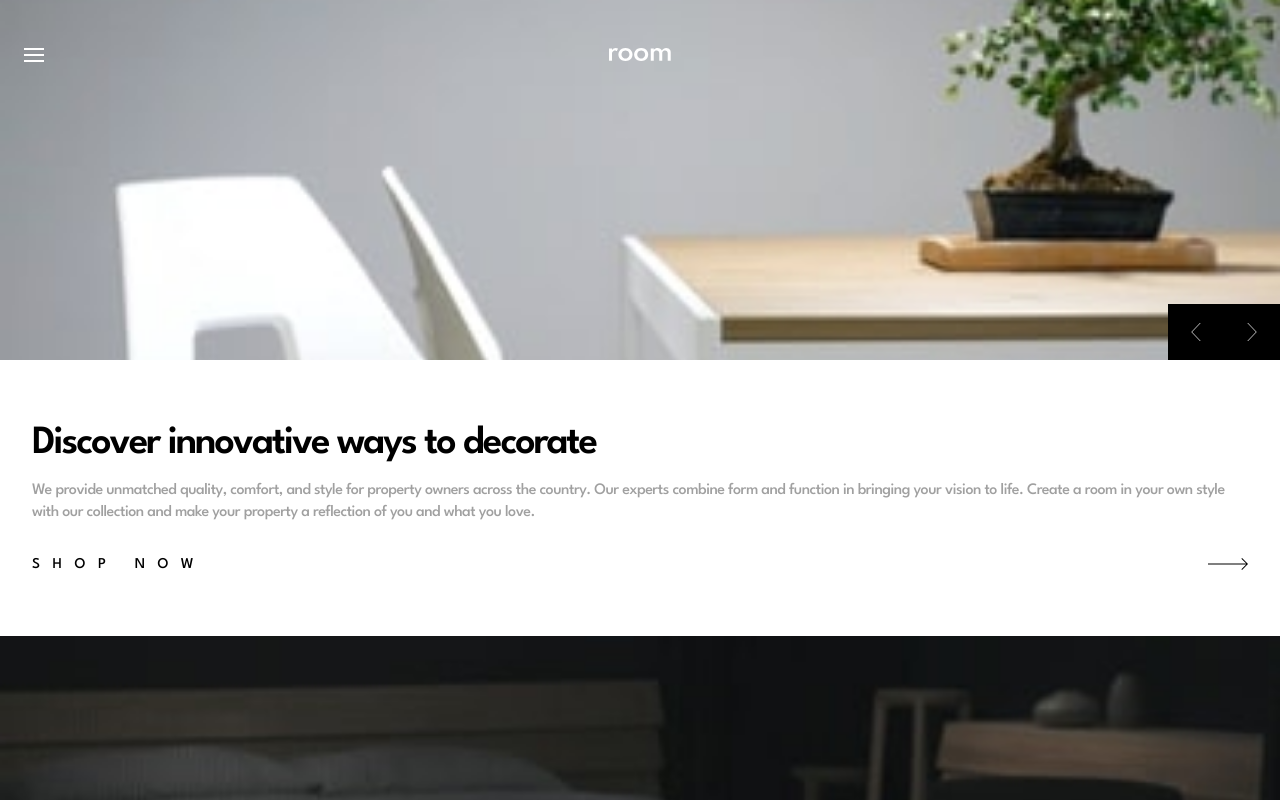
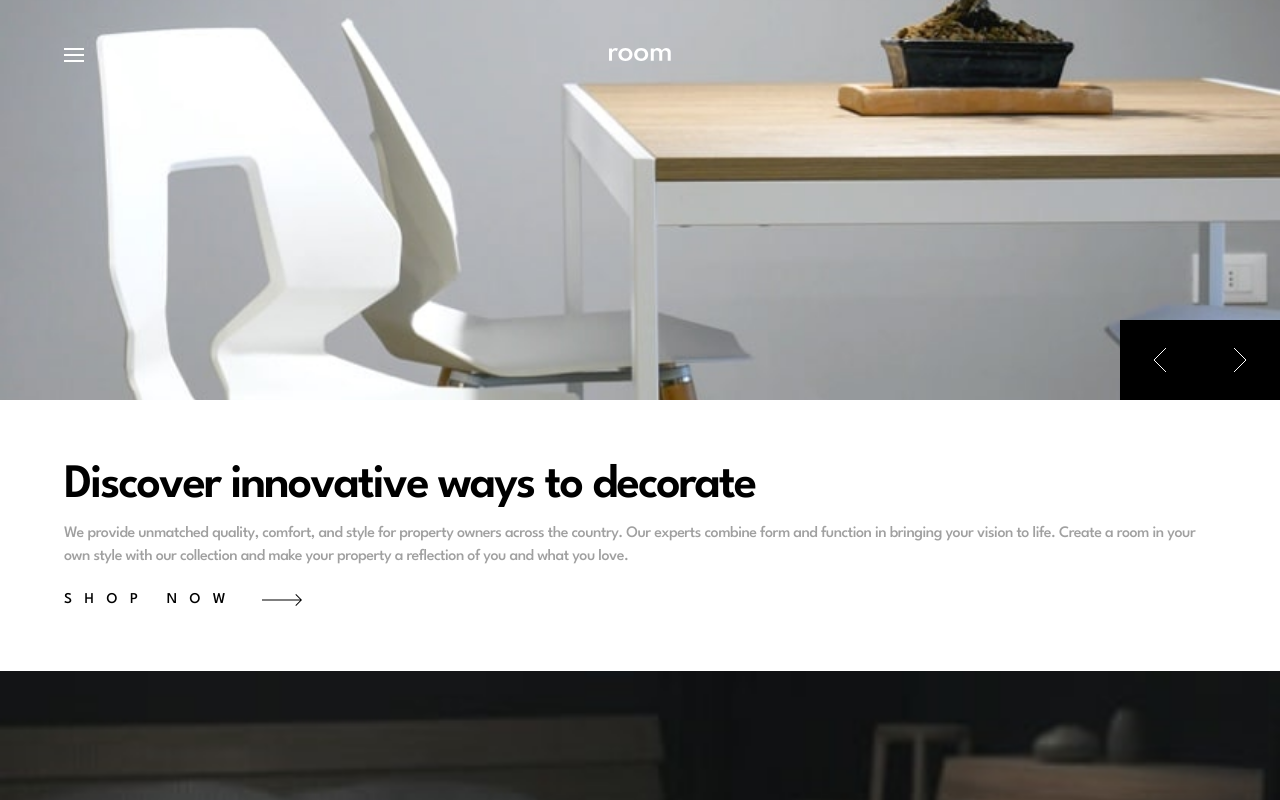
Before and after one commit to g-akca/room-homepage, a React (Vite) app: page / in a window 1280 px wide. Shown: the top 800 px of the page. Built offline with nearby package versions, Linux system fonts and the light colour scheme.

Commit message:
Add tablet responsive Header and HeroContent styles

```diff
--- a/src/App.jsx
+++ b/src/App.jsx
@@ -13,7 +13,9 @@ function App() {
 
       <MainSection />
 
-      {isMenuOpen && <Menu closeMenu={() => setIsMenuOpen(false)} />}
+      {isMenuOpen &&
+        <Menu closeMenu={() => setIsMenuOpen(false)} />
+      }
     </div>
   )
 }
--- a/src/components/Header.jsx
+++ b/src/components/Header.jsx
@@ -5,7 +5,7 @@ import rightIcon from "/images/icon-angle-right.svg";
 
 function Header({ openMenu }) {
   return (
-    <header className="relative h-90 px-6 py-12 bg-[url('/images/mobile-image-hero-1.jpg')] bg-cover bg-center">
+    <header className="relative h-90 tablet:h-100 px-6 tablet:px-16 py-12 bg-[url('/images/mobile-image-hero-1.jpg')] tablet:bg-[url('/images/desktop-image-hero-1.jpg')] bg-cover bg-center">
       <nav>
         <div className="grid grid-cols-3">
           <button type="button" onClick={openMenu} className="cursor-pointer">
@@ -16,11 +16,11 @@ function Header({ openMenu }) {
         </div>
 
         <div className="absolute bottom-0 right-0 flex">
-          <button type="button" className="bg-black w-14 h-14 flex justify-center items-center">
-            <img src={leftIcon} alt="Left arrow" className="w-2.5" />
+          <button type="button" className="bg-black w-14 h-14 tablet:w-20 tablet:h-20 flex justify-center items-center">
+            <img src={leftIcon} alt="Left arrow" className="cursor-pointer w-2.5 tablet:w-3.5" />
           </button>
-          <button type="button" className="bg-black w-14 h-14 flex justify-center items-center">
-            <img src={rightIcon} alt="Right arrow" className="w-2.5" />
+          <button type="button" className="bg-black w-14 h-14 tablet:w-20 tablet:h-20 flex justify-center items-center">
+            <img src={rightIcon} alt="Right arrow" className="cursor-pointer w-2.5 tablet:w-3.5" />
           </button>
         </div>
       </nav>
--- a/src/components/HeroContent.jsx
+++ b/src/components/HeroContent.jsx
@@ -2,9 +2,11 @@ import arrowIcon from "/images/icon-arrow.svg";
 
 function HeroContent() {
   return (
-    <section className="px-8 flex flex-col gap-8">
+    <section className="px-8 tablet:px-16 flex flex-col gap-8 tablet:gap-6">
       <div className="flex flex-col gap-4">
-        <h1 className="text-black text-[40px] font-semibold leading-[100%] tracking-[-2px]">Discover innovative ways to decorate</h1>
+        <h1 className="text-black text-[40px] tablet:text-[48px] font-semibold leading-[100%] tablet:leading-[90%] tracking-[-2px]">
+          Discover innovative ways to decorate
+        </h1>
         <p className="font-medium">
           We provide unmatched quality, comfort, and style for property owners across the country.
           Our experts combine form and function in bringing your vision to life. Create a room in
@@ -12,7 +14,7 @@ function HeroContent() {
         </p>
       </div>
 
-      <button type="button" className="flex justify-between items-center">
+      <button type="button" className="flex justify-between items-center tablet:justify-start tablet:gap-6">
         <span className="text-black text-[15px] font-medium leading-[100%] tracking-[12.5px] uppercase">Shop now</span>
         <img src={arrowIcon} alt="Arrow pointing to right" />
       </button>
```
